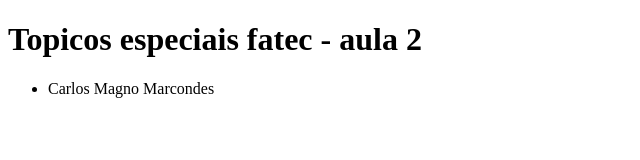
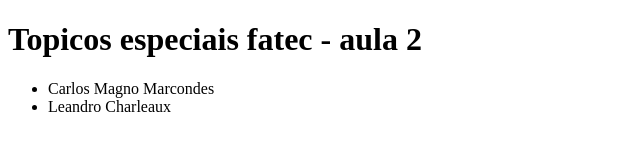
Before and after one commit to cmmarcondes/T-picos-Especiais-Fatec, a plain HTML site: page index.html in a window 1280 px wide. Shown: the whole page, without its empty margins (0-640 px from the left). Drawn offline with Linux system fonts and the light colour scheme.

Commit message:
este commit altera a linha 18

```diff
--- a/index.html
+++ b/index.html
@@ -14,6 +14,9 @@
         <li>
             Carlos Magno Marcondes
         </li>
+        <li>
+            Leandro Charleaux
+        </li>
     </ul>
 </body>
 </html>
```
